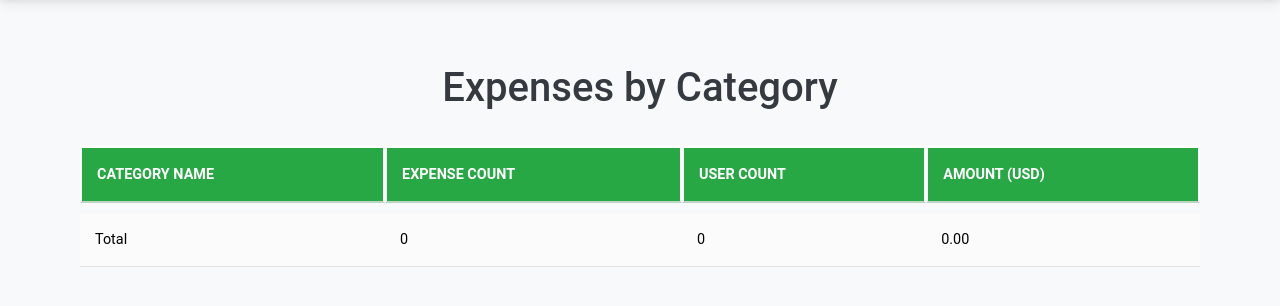
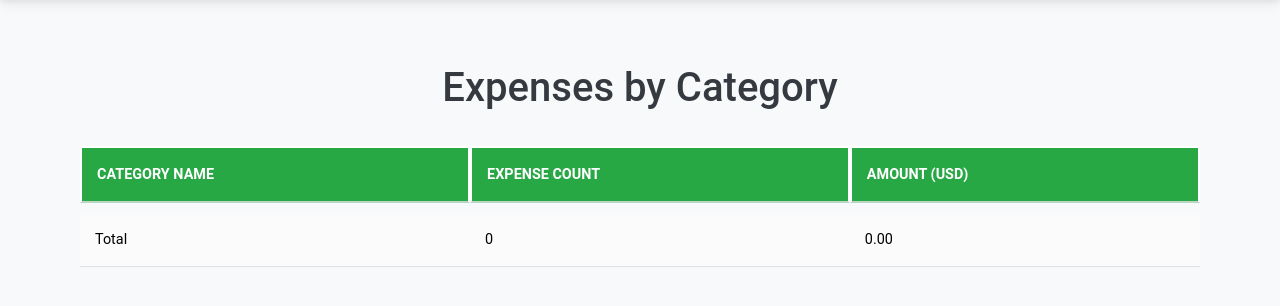
Before and after one commit to phantom-kali/ExpenseTracker, a Django app: page /visuals/expenses-by-category/ in a window 1280 px wide. Shown: the part 59-365 px from the top of the page. Run offline with Django 5.2, Linux system fonts and the light colour scheme; the visitor is signed in with stand-in values (Sample User, id 1); data that the repository does not hold is empty; some libraries are stand-ins or nearby versions.

Commit message:
removed the 'user-count' from the table in expense_by_category.html

```diff
--- a/templates/visuals/expenses_by_category.html
+++ b/templates/visuals/expenses_by_category.html
@@ -11,7 +11,6 @@
                 <tr>
                     <th>Category Name</th>
                     <th>Expense Count</th>
-                    <th>User Count</th>
                     <th>Amount ({{ base_currency }})</th>
                 </tr>
             </thead>
@@ -20,7 +19,6 @@
                 <tr>
                     <td>{{ expense.category__name }}</td>
                     <td>{{ expense.expense_count }}</td>
-                    <td>{{ expense.user_count }}</td>
                     <td>{{ expense.total_expenses|floatformat:2 }}</td>
                 </tr>
                 {% endfor %}
@@ -29,7 +27,6 @@
                 <tr>
                     <td>Total</td>
                     <td>{{ total_expense_count }}</td>
-                    <td>{{ total_user_count }}</td>
                     <td>{{ total_expenses|floatformat:2 }}</td>
                 </tr>
             </tfoot>
```
